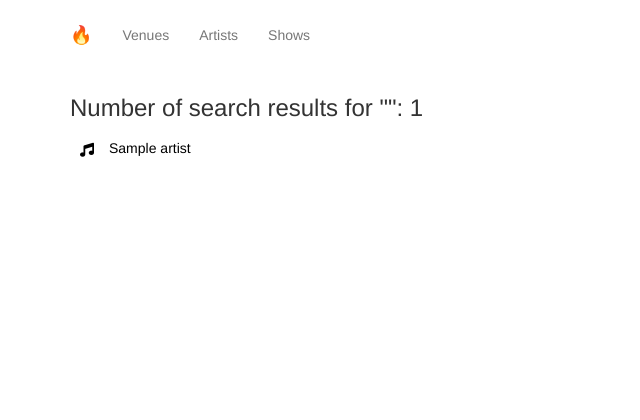
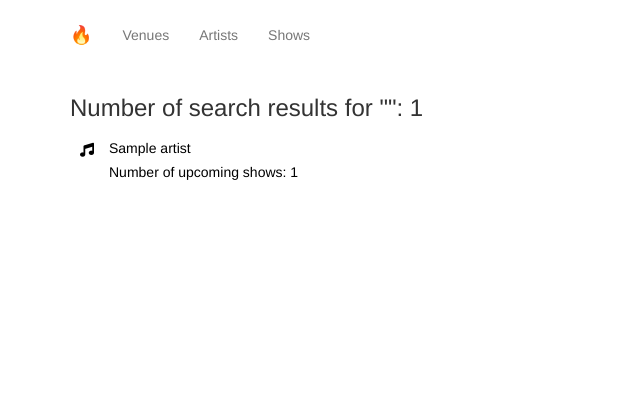
Before and after one commit to nvrcght/fyyer, a Python web app: template templates/pages/search_venues.html in a window 1280 px wide. Shown: the top 420 px of the page, without its empty margins (0-640 px from the left). Run offline with Jinja, Linux system fonts and the light colour scheme; the template is opened without the code that fills it: most values are stand-ins (such as "Sample title", 1, 10 or a date in 2020); some libraries are stand-ins or nearby versions.

Commit message:
added number of upcoming shows to artists and venues

```diff
--- a/templates/pages/search_artists.html
+++ b/templates/pages/search_artists.html
@@ -9,6 +9,7 @@
 			<i class="fas fa-users"></i>
 			<div class="item">
 				<h5>{{ artist.name }}</h5>
+				<p>Number of upcoming shows: {{ artist.num_upcoming_shows }}</p>
 			</div>
 		</a>
 	</li>
--- a/templates/pages/search_venues.html
+++ b/templates/pages/search_venues.html
@@ -9,7 +9,10 @@
 			<i class="fas fa-music"></i>
 			<div class="item">
 				<h5>{{ venue.name }}</h5>
+				<p>Number of upcoming shows: {{ venue.num_upcoming_shows }}</p>
 			</div>
+
+
 		</a>
 	</li>
 	{% endfor %}
```
